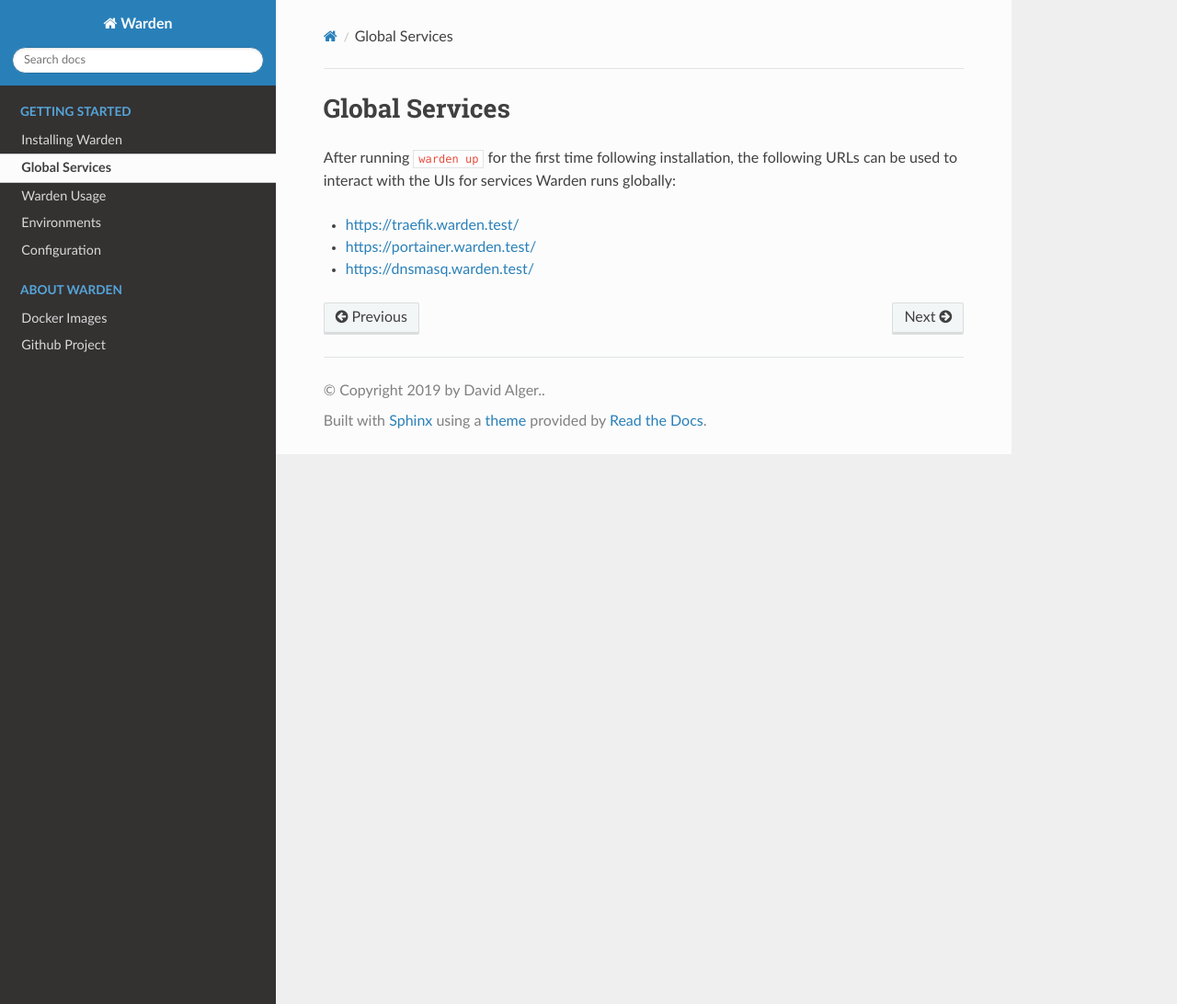
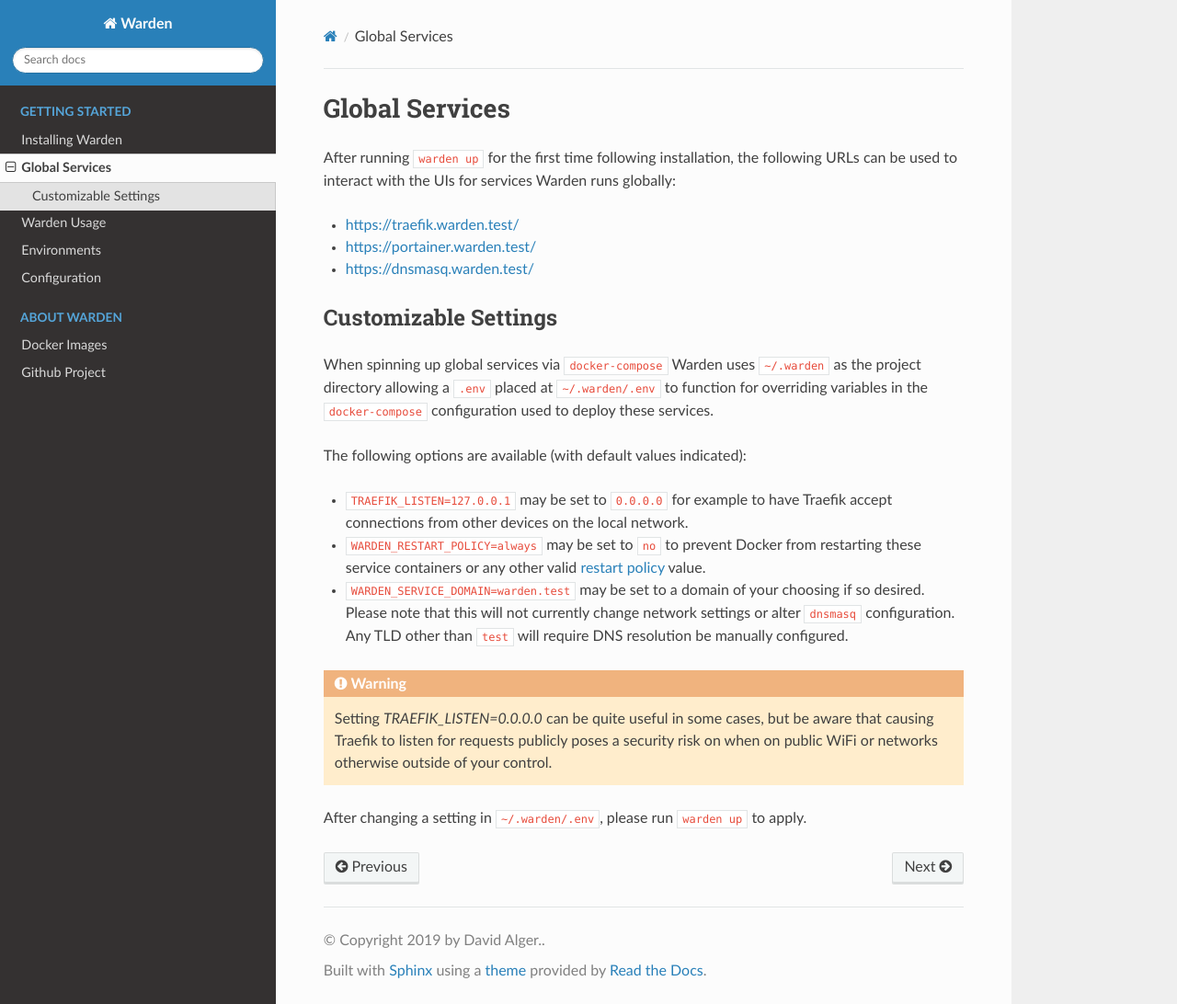
Before and after one commit to wardenenv/warden, a Sphinx documentation site: the page built from docs/services.md, in a window 1280 px wide and 1092 px high. Shown: the whole window at 92% size. Built offline with Sphinx 7.4.7 and the Read the Docs theme 2.0.0, drawn with Linux system fonts in a browser that asks for light colours.

Commit message:
Added docs for #13

````diff
--- a/docs/services.md
+++ b/docs/services.md
@@ -5,3 +5,19 @@ After running `warden up` for the first time following installation, the followi
 * [https://traefik.warden.test/](https://traefik.warden.test/)
 * [https://portainer.warden.test/](https://portainer.warden.test/)
 * [https://dnsmasq.warden.test/](https://dnsmasq.warden.test/)
+
+### Customizable Settings
+
+When spinning up global services via `docker-compose` Warden uses `~/.warden` as the project directory allowing a `.env` placed at `~/.warden/.env` to function for overriding variables in the `docker-compose` configuration used to deploy these services.
+
+The following options are available (with default values indicated):
+
+* `TRAEFIK_LISTEN=127.0.0.1` may be set to `0.0.0.0` for example to have Traefik accept connections from other devices on the local network.
+* `WARDEN_RESTART_POLICY=always` may be set to `no` to prevent Docker from restarting these service containers or any other valid [restart policy](https://docs.docker.com/config/containers/start-containers-automatically/#use-a-restart-policy) value.
+* `WARDEN_SERVICE_DOMAIN=warden.test` may be set to a domain of your choosing if so desired. Please note that this will not currently change network settings or alter `dnsmasq` configuration. Any TLD other than `test` will require DNS resolution be manually configured.
+
+``` warning::
+    Setting `TRAEFIK_LISTEN=0.0.0.0` can be quite useful in some cases, but be aware that causing Traefik to listen for requests publicly poses a security risk on when on public WiFi or networks otherwise outside of your control.
+```
+
+After changing a setting in `~/.warden/.env`, please run `warden up` to apply.
````
